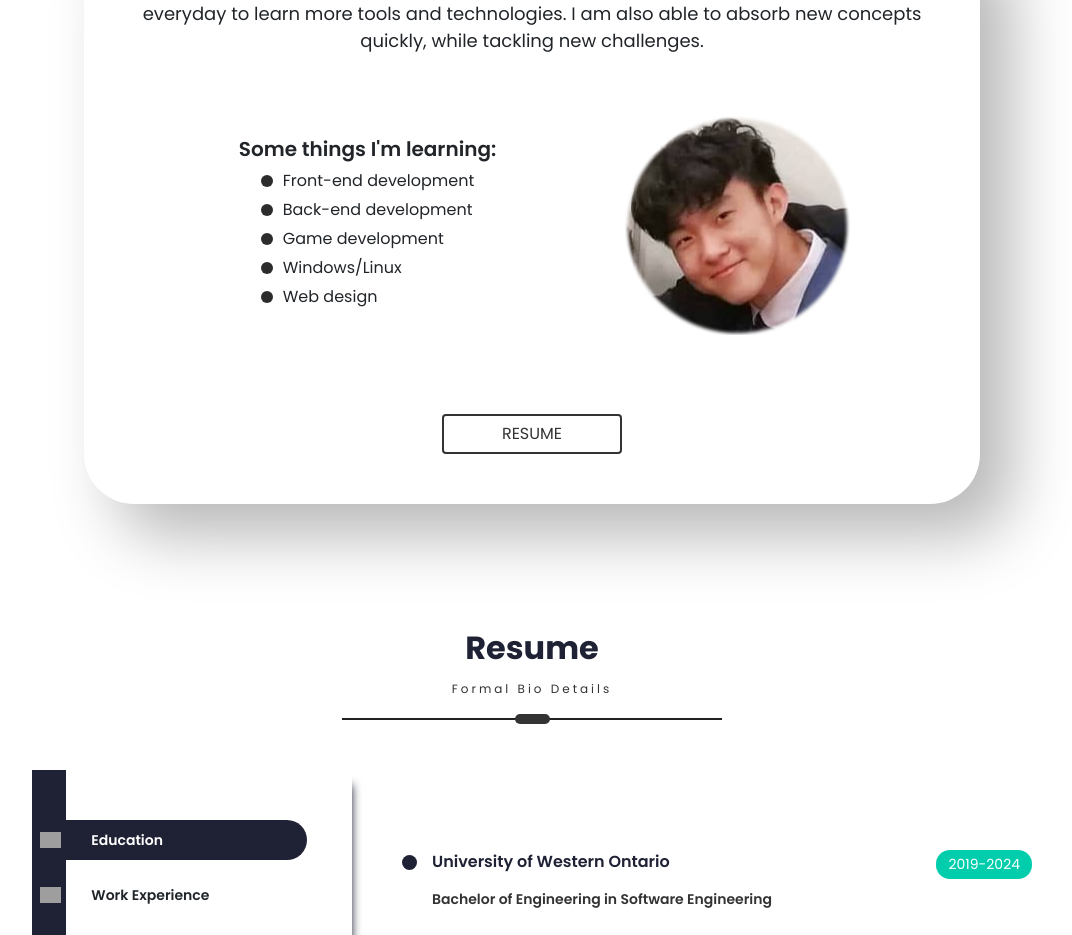
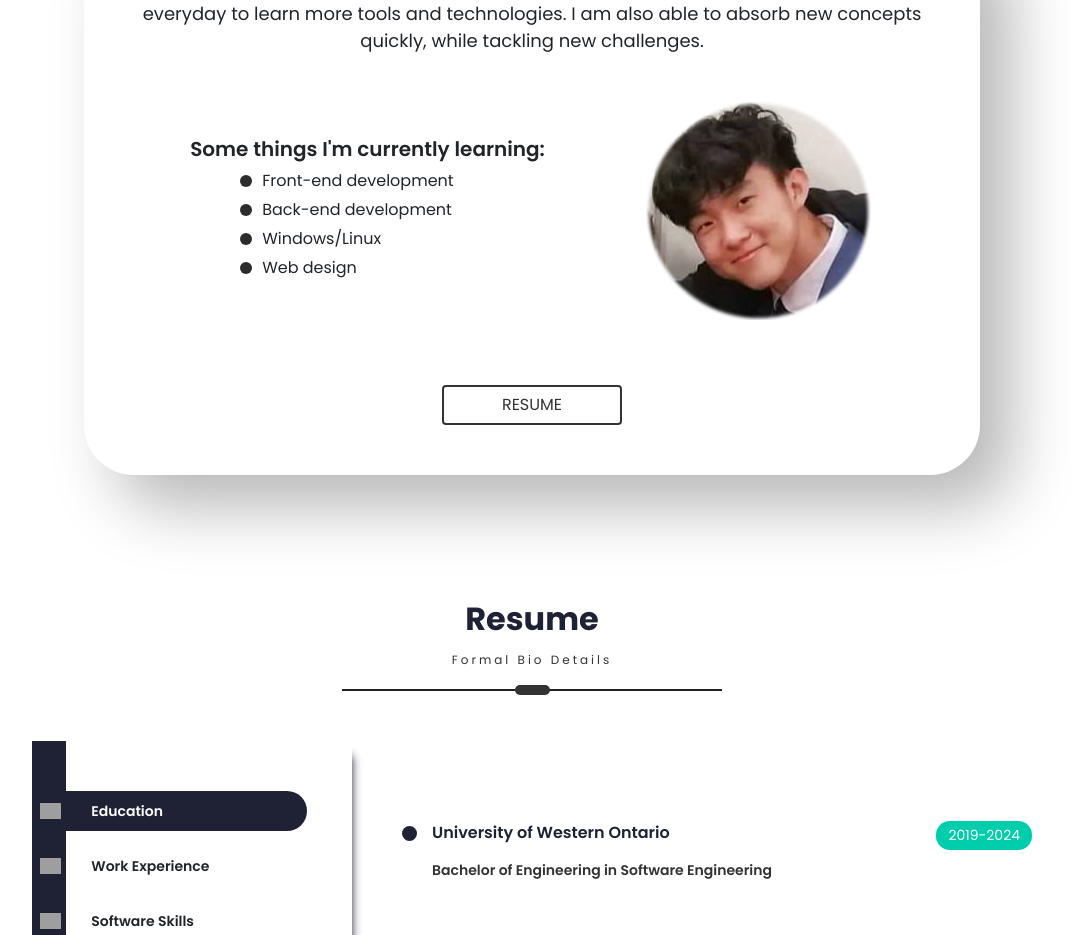
Before and after one commit to AndrewLou2/personal-portfolio, a React (Create React App) app in the folder client/: page / in a window 1280 px wide. Shown: the part 1263-2198 px from the top of the page, without its empty margins (108-1180 px from the left). Built offline with nearby package versions, Linux system fonts and the light colour scheme; grey boxes are pictures that could not be loaded; a web font is replaced by a local one.

Commit message:
updated personal information

```diff
--- a/client/src/PortfolioContainer/AboutMe/AboutMe.js
+++ b/client/src/PortfolioContainer/AboutMe/AboutMe.js
@@ -20,11 +20,10 @@ export default function AboutMe(props) {
       bullets: [
         "Front-end development ",
         "Back-end development",
-        "Game development",
         "Windows/Linux",
         "Web design",
       ],
-      heading: "Some things I'm learning:",
+      heading: "Some things I'm currently learning:",
     },
   };
   const renderHighlight = () => {
```
